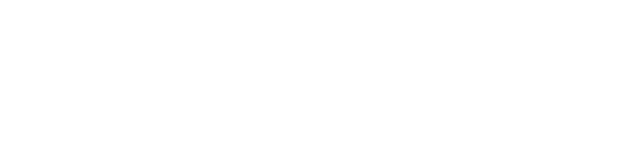
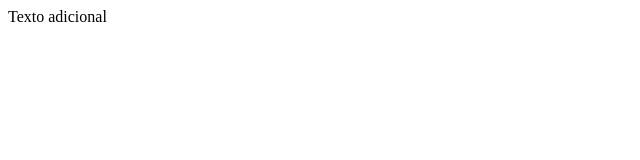
Before and after one commit to fenixco/sistema-de-registro, a plain HTML site: page index.html in a window 1280 px wide. Shown: the whole page, without its empty margins (0-640 px from the left). Drawn offline with Linux system fonts and the light colour scheme.

Commit message:
Update index.html

```diff
--- a/index.html
+++ b/index.html
@@ -4,6 +4,7 @@
     <meta charset="UTF-8">
     <meta name="viewport" content="width=device-width, initial-scale=1.0">
     <title>Sistema de Registro EGC</title>
+    <a>Texto adicional</a>
 </head>
 <body>
 
```
